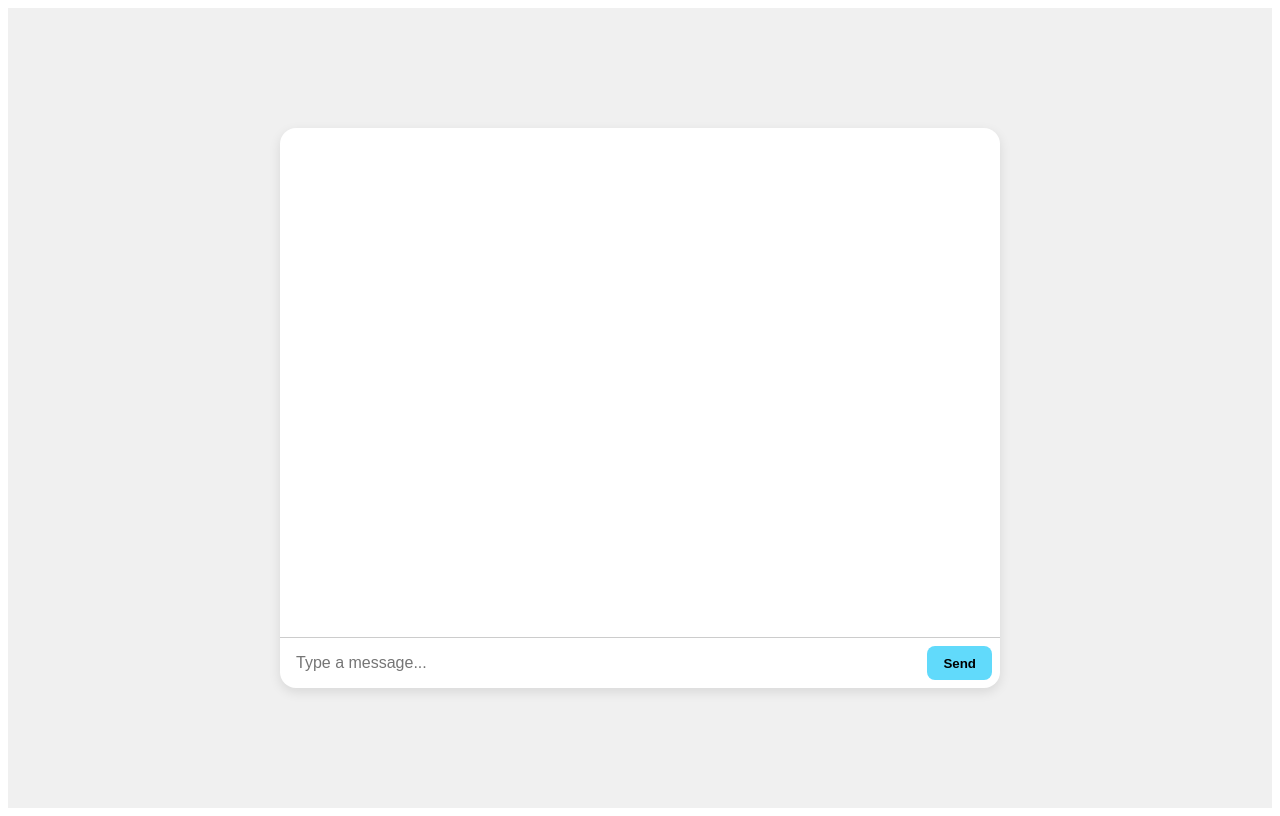
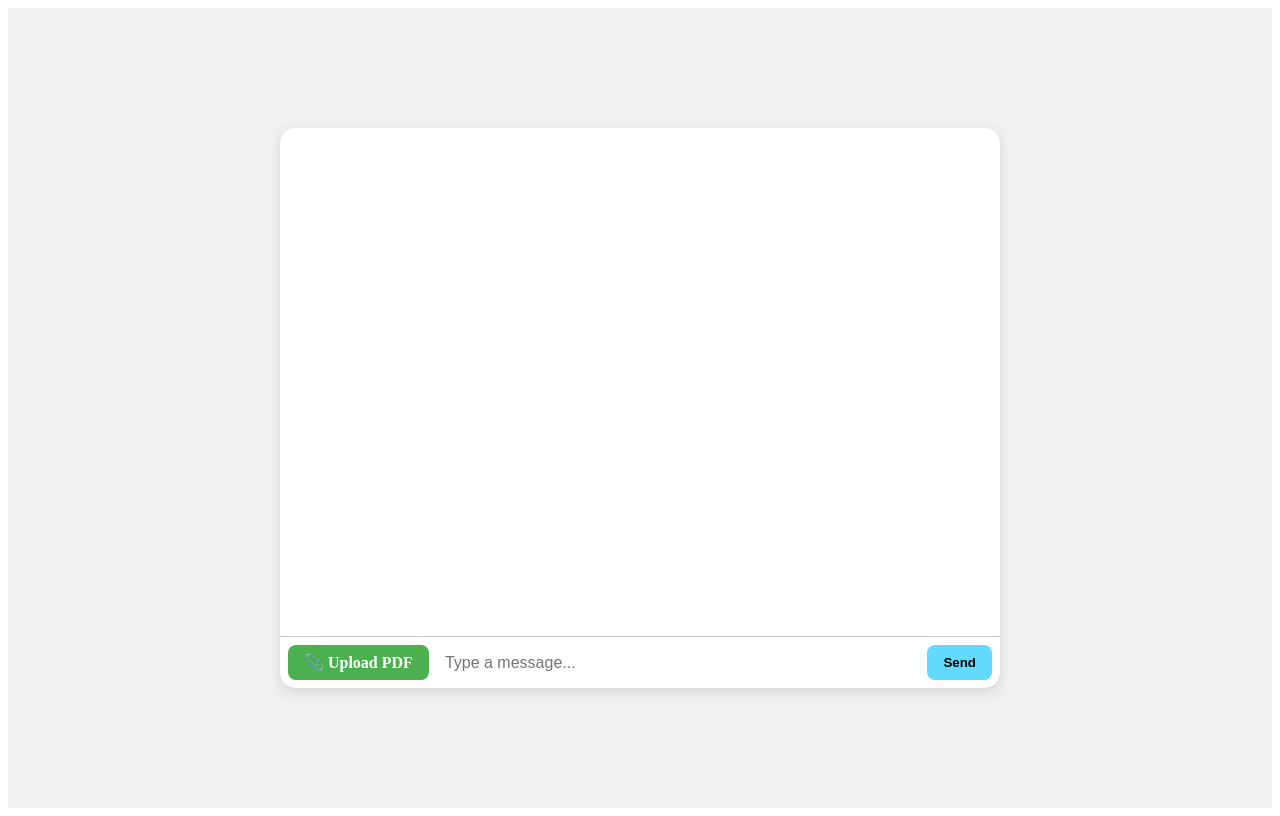
Before and after one commit to PhuocOng/personal-finance-assistant, a React (Vite) app in the folder frontend/: page / in a window 1280 px wide. Built offline with nearby package versions, Linux system fonts and the light colour scheme.

Commit message:
ensure the upload workwell on backend

```diff
--- a/frontend/src/App.css
+++ b/frontend/src/App.css
@@ -94,3 +94,22 @@
   opacity: 0.6;
   text-align: right;
 }
+
+.upload-btn {
+  padding: 0.5rem 1rem;
+  background-color: #4caf50;
+  color: white;
+  border: none;
+  border-radius: 0.5rem;
+  font-weight: bold;
+  cursor: pointer;
+  margin-right: 0.5rem;
+  display: flex;
+  align-items: center;
+  justify-content: center;
+  transition: background-color 0.2s ease-in-out;
+}
+
+.upload-btn:hover {
+  background-color: #45a045;
+}
--- a/frontend/src/App.jsx
+++ b/frontend/src/App.jsx
@@ -8,9 +8,6 @@ function App() {
 
   const chatEndRef = useRef(null);
   const [isTyping, setIsTyping] = useState(false);
-
-
-
 
 
 
@@ -76,6 +73,39 @@ function App() {
   };
 
 
+  const handleFileUpload = async (e) => {
+    const file = e.target.files[0];
+    if (!file || file.type !== "application/pdf") return;
+
+    const now = new Date().toLocaleTimeString([], { hour: '2-digit', minute: '2-digit' });
+    const userMessage = { sender: 'user', text: `[Uploaded PDF: ${file.name}]`, time: now };
+    setMessages(prev => [...prev, userMessage]);
+    setIsTyping(true);
+
+    const formData = new FormData();
+    formData.append("file", file);
+
+    try {
+      const res = await fetch("http://localhost:8000/upload", {
+        method: "POST",
+        body: formData,
+      });
+      const data = await res.json();
+
+      const botMessage = {
+        sender: 'bot',
+        text: data.summary || "Received your file, but couldn't extract summary.",
+        time: new Date().toLocaleTimeString([], { hour: '2-digit', minute: '2-digit' }),
+      };
+      setMessages(prev => [...prev, botMessage]);
+    } catch (err) {
+      setMessages(prev => [...prev, { sender: 'bot', text: "Upload failed 😢", time: now }]);
+    }
+
+    setIsTyping(false);
+  };
+
+
 
   return (
     <div className="container">
@@ -103,6 +133,11 @@ function App() {
         )}
 
         <div className="input-area">
+          <label className="upload-btn">
+            📎 Upload PDF
+            <input type="file" accept=".pdf" onChange={handleFileUpload} hidden />
+          </label>
+
           <input
             type="text"
             value={input}
@@ -112,6 +147,7 @@ function App() {
           />
           <button onClick={handleSend}>Send</button>
         </div>
+
       </div>
     </div>
   )
```
Also changed, not shown: 1 other file (tests, documents, lock files or other folders).
